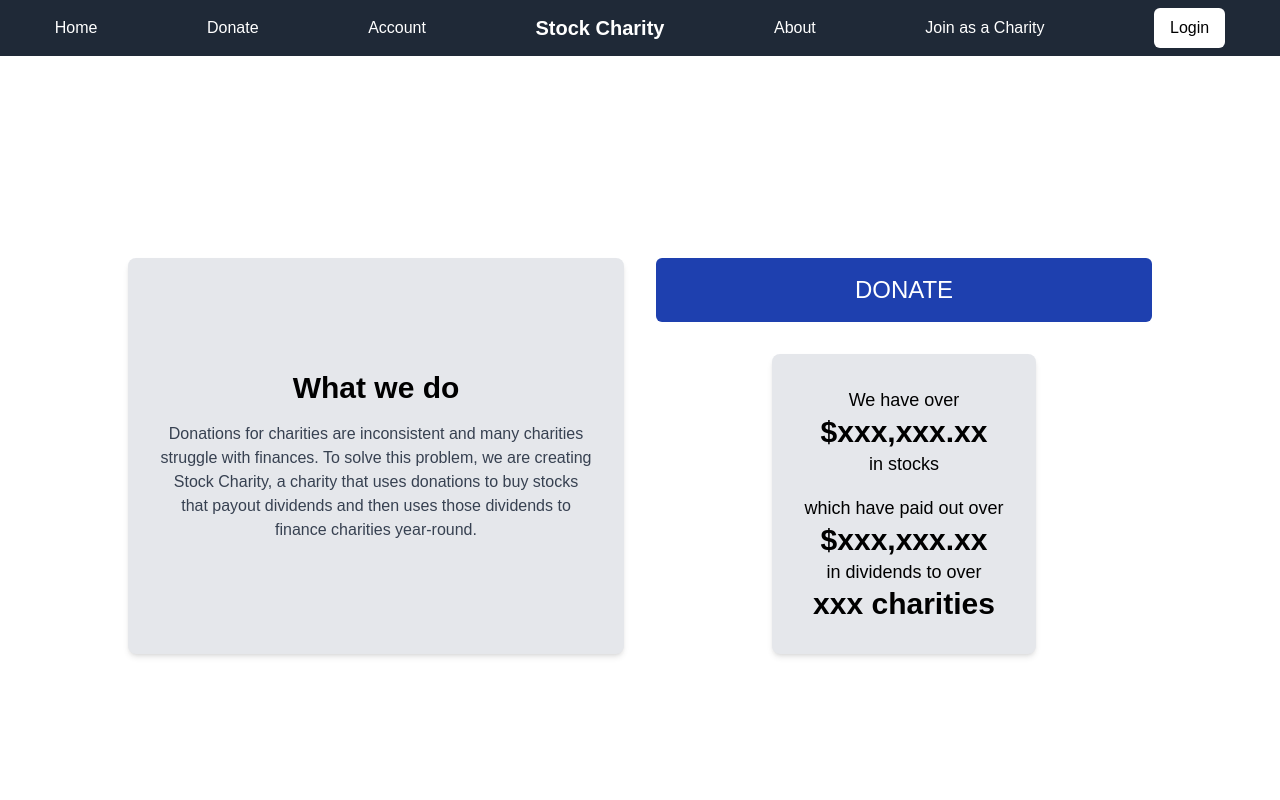
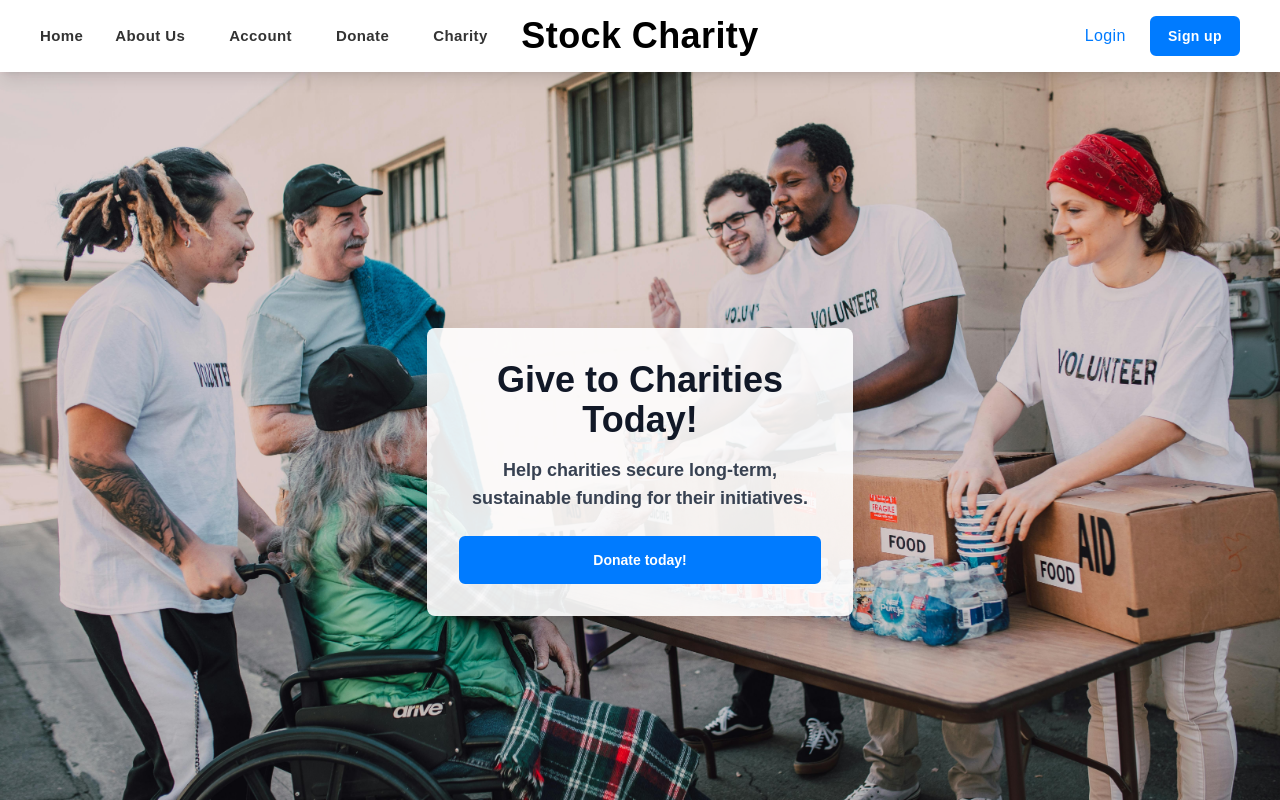
Before and after one commit to utmgdsc/StockCharity, a Next.js app in the folder webapp/: page /home in a window 1280 px wide. Shown: the top 800 px of the page. Built offline with nearby package versions, Linux system fonts and the light colour scheme.

Commit message:
UI changes to all (working) pages in application

```diff
--- a/webapp/package.json
+++ b/webapp/package.json
@@ -21,6 +21,7 @@
     "@types/node": "^20",
     "@types/react": "^19.0.8",
     "@types/react-dom": "^19.0.3",
+    "daisyui": "^4.12.23",
     "eslint": "^9",
     "eslint-config-next": "15.1.5",
     "postcss": "^8",
--- a/webapp/src/components/navbar.tsx
+++ b/webapp/src/components/navbar.tsx
@@ -1,38 +1,75 @@
 import React from 'react';
+import { useState } from 'react';
 import Link from 'next/link';
 
 const NavBar: React.FC = () => {
-    return (
-        <nav className="flex justify-around items-center bg-gray-800 text-white">
-            <div className="flex gap-4 py-2">
-                <Link href="/home" className="hover:underline">Home</Link>
-            </div>
+  const [menuOpen, setMenuOpen] = useState(false);
 
-            <div className="flex gap-4 py-2">
-                <Link href="/donate" className="hover:underline">Donate</Link>
-            </div>
+  return (
+    <header className="flex shadow-lg py-4 px-4 sm:px-10 bg-white font-[sans-serif] min-h-[70px] tracking-wide relative z-50">
+      <div className="flex flex-wrap items-center justify-between gap-4 w-full">
 
-            <div className="flex gap-4 py-2">
-                <Link href="/Account" className="hover:underline">Account</Link>
-            </div>
+        {/*  Screen Logo */}
+        <Link href="/" className="lg:absolute max-lg:left-10 lg:top-2/4 lg:left-2/4 lg:-translate-x-1/2 lg:-translate-y-1/2 max-sm:hidden">
+          <h1>Stock Charity</h1>
+        </Link>
+        <Link href="/" className="hidden max-sm:block">
+          <h1>Stock Charity</h1>
+        </Link>
 
-            <div className="text-xl font-bold">
-                Stock Charity
-            </div>
+        {/* Mobile Menu */}
+        <div id="collapseMenu" className={`${ menuOpen ? "block fixed w-full h-full bg-white z-50 p-6 shadow-md" : "hidden lg:block"} max-lg:w-1/2 max-lg:min-w-[300px] max-lg:top-0 max-lg:left-0`}>
+          {menuOpen && (
+            <button onClick={() => setMenuOpen(false)} className="lg:hidden fixed top-2 right-4 z-[100] rounded-full bg-white w-9 h-9 flex items-center justify-center border">
+              <svg xmlns="http://www.w3.org/2000/svg" className="w-3.5 h-3.5 fill-black" viewBox="0 0 320.591 320.591">
+                <path d="M30.391 318.583a30.37 30.37 0 0 1-21.56-7.288c-11.774-11.844-11.774-30.973 0-42.817L266.643 10.665c12.246-11.459 31.462-10.822 42.921 1.424 10.362 11.074 10.966 28.095 1.414 39.875L51.647 311.295a30.366 30.366 0 0 1-21.256 7.288z" />
+                <path d="M287.9 318.583a30.37 30.37 0 0 1-21.257-8.806L8.83 51.963C-2.078 39.225-.595 20.055 12.143 9.146c11.369-9.736 28.136-9.736 39.504 0l259.331 257.813c12.243 11.462 12.876 30.679 1.414 42.922-.456.487-.927.958-1.414 1.414a30.368 30.368 0 0 1-23.078 7.288z" />
+              </svg>
+            </button>
+          )}
 
-            <div className="flex gap-4 py-2">
-                <Link href="/about_us" className="hover:underline">About</Link>
-            </div>
+          {/* Navigation Links */}
+          <ul className="lg:flex lg:gap-x-5 max-lg:space-y-3">
+            <li className="mb-6 hidden max-lg:block">
+              <Link href="/">
+                <h1 className="text-2xl font-bold text-gray-900">Stock Charity</h1>
+              </Link>
+            </li>
+            <li>
+              <Link href="/home" className="hover:text-[#007bff] text-[#333] block font-semibold text-[15px]">Home</Link>
+            </li>
+            <li className="max-lg:border-b max-lg:py-3 px-3">
+              <Link href="/about_us" className="hover:text-[#007bff] text-[#333] block font-semibold text-[15px]">About Us</Link>
+            </li>
+            <li className="max-lg:border-b max-lg:py-3 px-3">
+              <Link href="/account" className="hover:text-[#007bff] text-[#333] block font-semibold text-[15px]">Account</Link>
+            </li>
+            <li className="max-lg:border-b max-lg:py-3 px-3">
+              <Link href="/donate" className="hover:text-[#007bff] text-[#333] block font-semibold text-[15px]">Donate</Link>
+            </li>
+            <li className="max-lg:border-b max-lg:py-3 px-3">
+              <Link href="/charity-signup" className="hover:text-[#007bff] text-[#333] block font-semibold text-[15px]">Charity</Link>
+            </li>
+          </ul>
+        </div>
 
-            <div className="flex gap-4 py-2">
-                <Link href="/charity-signup" className="hover:underline">Join as a Charity</Link>
-            </div>
+        {/* Right Side Buttons */}
+        <div className="flex items-center ml-auto space-x-6">
+          <button className='.btn-primary'>
+            <Link href="/donate" className="text-[#007bff] hover:underline">Login</Link>
+          </button>
+          <button className="px-4 py-2 btn-login">Sign up</button>
 
-            <div className="flex gap-4 py-2">
-                <Link href="/login" className="btn-login px-4 py-2 ">Login</Link>
-            </div>
-        </nav>
-    );
+          {/* Mobile Menu Toggle Button */}
+          <button onClick={() => setMenuOpen(!menuOpen)} className="lg:hidden">
+            <svg className="w-7 h-7" fill="#333" viewBox="0 0 20 20" xmlns="http://www.w3.org/2000/svg">
+              <path fillRule="evenodd" d="M3 5a1 1 0 011-1h12a1 1 0 110 2H4a1 1 0 01-1-1zM3 10a1 1 0 011-1h12a1 1 0 110 2H4a1 1 0 01-1-1zM3 15a1 1 0 011-1h12a1 1 0 110 2H4a1 1 0 01-1-1z" clipRule="evenodd"></path>
+            </svg>
+          </button>
+        </div>
+      </div>
+    </header>
+  );
 };
 
 export default NavBar;
--- a/webapp/src/globals.css
+++ b/webapp/src/globals.css
@@ -6,6 +6,11 @@
 :root {
   --background: #ffffff;
   --foreground: #171717;
+}
+
+
+.bg-stock-charity {
+  background-image: url('/photos/stockphotoforstockcharity.jpeg');
 }
 
 body {
@@ -30,7 +35,7 @@ h3 {
 
 /*  Button Variants */
 .btn-primary {
-  @apply bg-blue-800 block w-full rounded-md text-white hover:bg-blue-800 focus:ring-blue-950;
+  @apply text-sm rounded-md font-bold text-white border-2 border-[#007bff] bg-[#007bff] transition-all ease-in-out duration-300 hover:bg-transparent hover:text-[#007bff];
 }
 
 .btn-secondary {
@@ -38,7 +43,7 @@ h3 {
 }
 
 .btn-login {
-  @apply bg-white text-black block w-full rounded-md hover:bg-gray-200 focus:ring-gray-300;
+  @apply text-sm rounded-md font-bold text-white border-2 border-[#007bff] bg-[#007bff] transition-all ease-in-out duration-300 hover:bg-transparent hover:text-[#007bff];
 }
 
 /* Greyed-Out Cardholder Styling */
@@ -52,6 +57,6 @@ h3 {
   }
 
   .input-style {
-    @apply block w-full rounded-md border border-gray-300 bg-white px-3.5 py-2 text-gray-900 placeholder-gray-400 focus:outline-none focus:ring-2 focus:ring-cyan-600 focus:ring-offset-2;
+    @apply block w-full rounded-md border border-gray-300 bg-white px-3.5 py-2 text-gray-900 placeholder-gray-400 focus:outline-none focus:ring-2 focus:ring-blue-600 focus:ring-offset-2;
 }
 }
--- a/webapp/src/pages/about_us.tsx
+++ b/webapp/src/pages/about_us.tsx
@@ -4,33 +4,54 @@ const AboutUs = (): JSX.Element => (
 <div className="font-sans">
 
       {/* Title */}
+      <section className="flex flex-col lg:flex-row items-center justify-center min-h-screen bg-gray-100 p-8">
+      {/* Left Column - Image */}
+        <div className="w-full lg:w-1/2 flex justify-center">
+          <img
+            src="/photos/stockphotoforstockcharity.jpeg"
+            alt="Sample Image"
+            className="max-w-full h-auto rounded-lg shadow-lg"
+          />
+        </div>
+
+        {/* Right Column - Header & Text */}
+        <div className="w-full lg:w-1/2 p-6 text-center lg:text-left">
+          <h1 className="text-4xl font-bold text-gray-900">Who We Are</h1>
+          <p className="mt-4 text-lg text-gray-700">
+            Explore the world of sustainable giving and make a lasting impact.
+            We're the whatever doing something for different charities to get whatever. Our mission is simple: whatever.
+          </p>
+        </div>
+      </section>
+
       <div className="text-center my-8">
-        <h1>About Us</h1>
+        <h2>Frequently Asked Questions</h2>
       </div>
 
-      {/* Content */}
-      <div className="grid grid-cols-1 md:grid-cols-3 gap-4 px-12">
-        <div className="bg-gray-100 p-4 rounded shadow">
-          <h2 className="text-center">What we do:</h2>
-          <p>After we received your donations, we purchase your chosen stock and hold it*. Every month, we will donate the dividends to your preferred charity.
-            Now your favourite charity no longer has to worry about fluctuating donations!</p>
-          <p><small>*Your stock may be sold and reinvested into a different stock if we determine that the stock is no longer suitable to hold (eg. significant decrease in value, no longer offering dividends).</small></p>
+      <div className="join join-vertical w-full">
+        <div className="collapse collapse-arrow join-item border-base-300 border">
+          <input type="radio" name="my-accordion-4" defaultChecked />
+          <div className="collapse-title text-xl font-medium">Which Stocks do we Invest In?</div>
+          <div className="collapse-content">
+            <p>hello</p>
+          </div>
         </div>
-        <div className="bg-gray-100 p-4 rounded shadow">
-          <h2 className="text-center">Which stocks do we invest in?</h2>
-          <p>A stock</p>
-          <p>B stock</p>
-          <p>C stock</p>
-          <p>...</p>
-          <p>We choose stocks based off of price, dividend yield, and safety.</p>
+        <div className="collapse collapse-arrow join-item border-base-300 border">
+          <input type="radio" name="my-accordion-4" />
+          <div className="collapse-title text-xl font-medium">How does our application work?</div>
+          <div className="collapse-content">
+            <p>hello</p>
+          </div>
         </div>
-        <div className="bg-gray-100 p-4 rounded shadow">
-          <h2 className="text-center" >Find us on other platforms!</h2>
-          <p>Instagram: @stockcharity</p>
-          <p>Email: questions@stockcharity.com</p>
+        <div className="collapse collapse-arrow join-item border-base-300 border">
+          <input type="radio" name="my-accordion-4" />
+          <div className="collapse-title text-xl font-medium">Do we have any other FAQs?</div>
+          <div className="collapse-content">
+            <p>hello</p>
+          </div>
         </div>
       </div>
-    </div>
+  </div>
   );
 
 
--- a/webapp/src/pages/donate.tsx
+++ b/webapp/src/pages/donate.tsx
@@ -2,29 +2,49 @@ import { JSX } from "react";
 
 const Donate = (): JSX.Element => (
   <>
-    <h1>Donate</h1>
-    <form className="flex flex-col gap-2">
-      {/* Placeholder form until we try to integrate with stripe */}
-      <label
-      className="label-style"
-      htmlFor="email">Email</label>
-      <input id="email" type="email" className = 'input-style' placeholder="Email" />
-      <label className="label-style" htmlFor="card-number">Card Number</label>
-      <input id="card-number" className = 'input-style' type="number" placeholder="Card Number" />
-      <div className="flex flex-row gap-x-2">
-        <input className = 'input-style grow' type="date" />
-        <input className="input-style grow" type="number" placeholder="CVC" />
-      </div>
-      <label className="label-style" htmlFor="name">Cardholder Name</label>
-      <input id="name" type="text" className = 'input-style' placeholder="Name" />
-      <label className="label-style" htmlFor="country">Country</label>
-      <input id="country" type="text" className = 'input-style' placeholder="Country" />
-      <div className="flex gap-x-2 m-auto">
-          <input id="terms" type="checkbox" />
-          <label htmlFor="terms">I agree to the terms and conditions</label>
-      </div>
-      <input type="submit" value="Pay"/>
-    </form>
+  <div className="text-center my-8"><h1>Donate</h1></div>
+      <form action="#" method="POST" className="mx-auto w-full max-w-lg sm:mt-0">
+        <div className="grid grid-cols-1 gap-x-8 gap-y-6 sm:grid-cols-2">
+
+          <div className="sm:col-span-2">
+            <label htmlFor="email" className="label-style">Email</label>
+            <input id="email" type="email" name="email" autoComplete="email" className="input-style" placeholder="Email" required />
+          </div>
+
+          <div className="sm:col-span-2">
+            <label htmlFor="card-number" className="label-style">Card Number</label>
+            <input id="card-number" type="number" name="card-number" autoComplete="cc-number" className="input-style" placeholder="Card Number" required />
+          </div>
+
+          <div className="flex gap-x-2 sm:col-span-2">
+            <div className="w-1/2">
+              <label htmlFor="expiry-date" className="label-style">Expiry Date</label>
+              <input id="expiry-date" type="date" name="expiry-date" autoComplete="cc-exp" className="input-style" required />
+            </div>
+            <div className="w-1/2">
+              <label htmlFor="cvc" className="label-style">CVC</label>
+              <input id="cvc" type="number" name="cvc" autoComplete="cc-csc" className="input-style" placeholder="CVC" required />
+            </div>
+          </div>
+
+          <div className="sm:col-span-2">
+            <label htmlFor="name" className="label-style">Cardholder Name</label>
+            <input id="name" type="text" name="name" autoComplete="cc-name" className="input-style" placeholder="Full Name" required />
+          </div>
+
+          <div className="sm:col-span-2">
+            <label htmlFor="country" className="label-style">Country</label>
+            <input id="country" type="text" name="country" autoComplete="country-name" className="input-style" placeholder="Country" required />
+          </div>
+        </div>
+
+        {/* Submit Button */}
+        <div className="mt-6">
+          <button type="submit" className="btn-primary w-full px-4 py-2.5 text-sm font-semibold text-white shadow-sm">
+            Pay Now
+          </button>
+        </div>
+      </form>
   </>
 );
 
--- a/webapp/src/pages/home.tsx
+++ b/webapp/src/pages/home.tsx
@@ -1,46 +1,58 @@
 import React from 'react';
-import { Card, CardContent } from "@/components/ui/card";
-import { Button } from "@/components/ui/button";
+import { useRouter } from 'next/navigation';
+
 
 export default function HomePage() {
+  const router = useRouter();
   return (
-    <div className="min-h-screen flex flex-col items-center justify-center p-4">
-      <div className="grid grid-cols-1 md:grid-cols-2 gap-8 w-full max-w-5xl">
-        {/* Left Section - What we do */}
-        <Card className="bg-gray-200 flex items-center justify-center">
-          <CardContent className="text-center">
-            <h2 className="mb-4">What we do</h2>
-            <p className="text-gray-700">
-              Donations for charities are inconsistent and many charities struggle with finances.
-              To solve this problem, we are creating Stock Charity, a charity that uses donations
-              to buy stocks that payout dividends and then uses those dividends to finance charities year-round.
-            </p>
-          </CardContent>
-        </Card>
+    <>
+      {/*Background Section with Donation call to action */}
+      <section
+        className="relative w-full bg-stock-charity min-h-screen flex items-center justify-center bg-cover bg-center"
+      >
+        <div className="bg-white bg-opacity-90 p-8 rounded-lg shadow-2xl max-w-md w-full text-center lg:w-1/3">
+          {/* Title */}
+          <h1 className="text-4xl font-bold text-gray-900">Give to Charities Today!</h1>
 
-        {/* Right Section - Donate Button and Stats */}
-        <div className="flex flex-col items-center space-y-8">
+          {/* Subtitle */}
+          <h2 className="mt-4 text-lg text-gray-700">
+            Help charities secure long-term, sustainable funding for their initiatives.
+          </h2>
+
           {/* Donate Button */}
-          <Button
-            className= "btn-primary text-2xl px-8 py-4"
-            route="/charity-signup">
-            DONATE
-          </Button>
+          <div className="mt-6">
+            <button className="w-full btn-login px-6 py-3" onClick={() => router.push('/donate')} >
+              Donate today!
+            </button>
+          </div>
+        </div>
+      </section>
 
-          {/* Stats Card */}
-          <Card className="bg-gray-200">
-            <CardContent className="text-center">
-              <p className="text-lg text-black">We have over</p>
-              <p className="text-3xl font-bold text-black">$xxx,xxx.xx</p>
-              <p className="text-lg text-black">in stocks</p>
-              <p className="text-lg text-black mt-4">which have paid out over</p>
-              <p className="text-3xl font-bold text-black">$xxx,xxx.xx</p>
-              <p className="text-lg text-black">in dividends to over</p>
-              <p className="text-3xl font-bold text-black">xxx charities</p>
-            </CardContent>
-          </Card>
+      {/*Stats Card*/}
+      <div className="bg-blue-200 py-16 w-full">
+        <div className="mx-auto max-w-7xl px-6 lg:px-8">
+          <dl className="grid grid-cols-1 md:grid-cols-3 gap-y-12 gap-x-8 text-center">
+            <div className="mx-auto flex max-w-xs flex-col gap-y-4">
+              <dt className="text-base text-gray-600">In total donations given</dt>
+              <dd className="order-first text-3xl font-semibold tracking-tight text-gray-900 sm:text-5xl">
+                $44
+              </dd>
+            </div>
+            <div className="mx-auto flex max-w-xs flex-col gap-y-4">
+              <dt className="text-base text-gray-600">paid out in dividends</dt>
+              <dd className="order-first text-3xl font-semibold tracking-tight text-gray-900 sm:text-5xl">
+                $119
+              </dd>
+            </div>
+            <div className="mx-auto flex max-w-xs flex-col gap-y-4">
+              <dt className="text-base text-gray-600">Charities working with us</dt>
+              <dd className="order-first text-3xl font-semibold tracking-tight text-gray-900 sm:text-5xl">
+                7
+              </dd>
+            </div>
+          </dl>
         </div>
       </div>
-    </div>
+    </>
   );
-}
+};
--- a/webapp/tailwind.config.ts
+++ b/webapp/tailwind.config.ts
@@ -15,5 +15,17 @@ export default {
       },
     },
   },
-  plugins: [],
+  plugins: [require('daisyui')],
+
+  daisyui: {
+    themes: false, // false: only light + dark | true: all themes | array: specific themes like this ["light", "dark", "cupcake"]
+    darkTheme: "nord", // name of one of the included themes for dark mode
+    base: true, // applies background color and foreground color for root element by default
+    styled: true, // include daisyUI colors and design decisions for all components
+    utils: true, // adds responsive and modifier utility classes
+    prefix: "", // prefix for daisyUI classnames (components, modifiers and responsive class names. Not colors)
+    logs: true, // Shows info about daisyUI version and used config in the console when building your CSS
+    themeRoot: ":root", // The element that receives theme color CSS variables
+  }
+
 } satisfies Config;
```
Also changed, not shown: webapp/src/pages/charity-signup.tsx (+5 -5 lines), webapp/public/photos/stockphotoforstockcharity.jpeg (added), webapp/src/components/footer.tsx (added), 1 other file (tests, documents, lock files or other folders).
